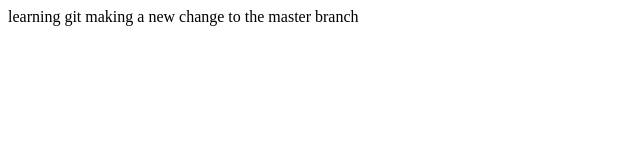
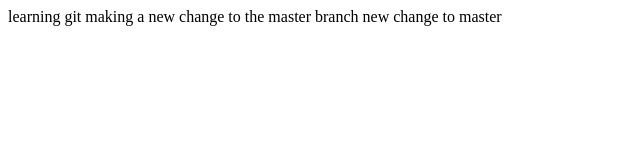
Before and after one commit to hunterhutchisson/learningGit, a plain HTML site: page index.html in a window 1280 px wide. Shown: the whole page, without its empty margins (0-640 px from the left). Drawn offline with Linux system fonts and the light colour scheme.

Commit message:
new change to master

```diff
--- a/index.html
+++ b/index.html
@@ -10,5 +10,7 @@
     learning git
 
     making a new change to the master branch
+
+    new change to master
 </body>
 </html>
```
